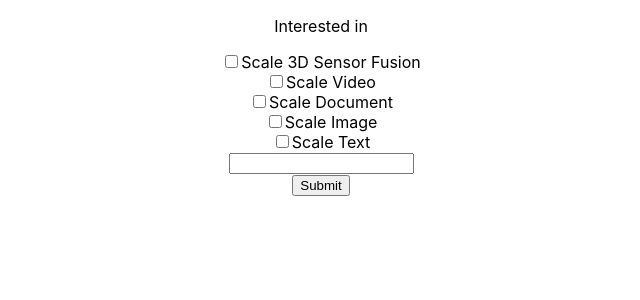
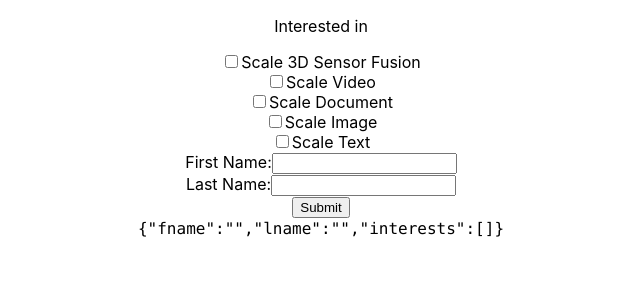
Before and after one commit to JinaZhu/Animation, a React (Create React App) app in the folder checkboxes/checkbox-react/: page / in a window 1280 px wide. Shown: the top 300 px of the page, without its empty margins (319-959 px from the left). Built offline with nearby package versions, Linux system fonts and the light colour scheme.

Commit message:
create text input fields and state obj to hold all form values

```diff
--- a/checkboxes/checkbox-react/src/App.js
+++ b/checkboxes/checkbox-react/src/App.js
@@ -12,20 +12,34 @@ const checkboxes = [
 ];
 
 function App() {
-  const [checkboxValues, setCheckboxValues] = useState([]);
-  const [text, setText] = useState("");
-  console.log("checkboxValues", checkboxValues);
+  const [formValues, setFormValues] = useState({
+    fname: "",
+    lname: "",
+    interests: [],
+  });
 
   const updateCheckboxValues = (value) => {
     // Make shallow copy of checboxValues state
-    const newCheckboxValues = [...checkboxValues];
+    const newCheckboxValues = [...formValues.interests];
     if (newCheckboxValues.includes(value)) {
       const valueIndex = newCheckboxValues.indexOf(value);
       newCheckboxValues.splice(valueIndex, 1);
     } else {
       newCheckboxValues.push(value);
     }
-    setCheckboxValues(newCheckboxValues);
+    handleChange("interests", newCheckboxValues);
+  };
+
+  const handleChange = (formField, formValue) => {
+    // const updatedFormValues = { ...formValues };
+    // updatedFormValues[formField] = formValue;
+
+    const updatedFormValues = {
+      ...formValues,
+      [formField]: formValue,
+    };
+
+    setFormValues(updatedFormValues);
   };
 
   const displayCheckboxes = checkboxes.map((checkbox, key) => {
@@ -50,10 +64,23 @@ function App() {
       <p>Interested in</p>
       <form>
         <CheckboxContainer>{displayCheckboxes}</CheckboxContainer>
-        <input type="text" onChange={(e) => setText(e.target.value)} />
+        <label htmlFor="first-name">First Name:</label>
+        <input
+          type="text"
+          name="first-name"
+          onChange={(e) => handleChange("fname", e.target.value)}
+        />
+        <br />
+        <label htmlFor="last-name">Last Name:</label>
+        <input
+          type="text"
+          name="last-name"
+          onChange={(e) => handleChange("lname", e.target.value)}
+        />
         <br />
         <button onClick={handleSubmit}>Submit</button>
       </form>
+      <code>{JSON.stringify(formValues)}</code>
     </div>
   );
 }
```
